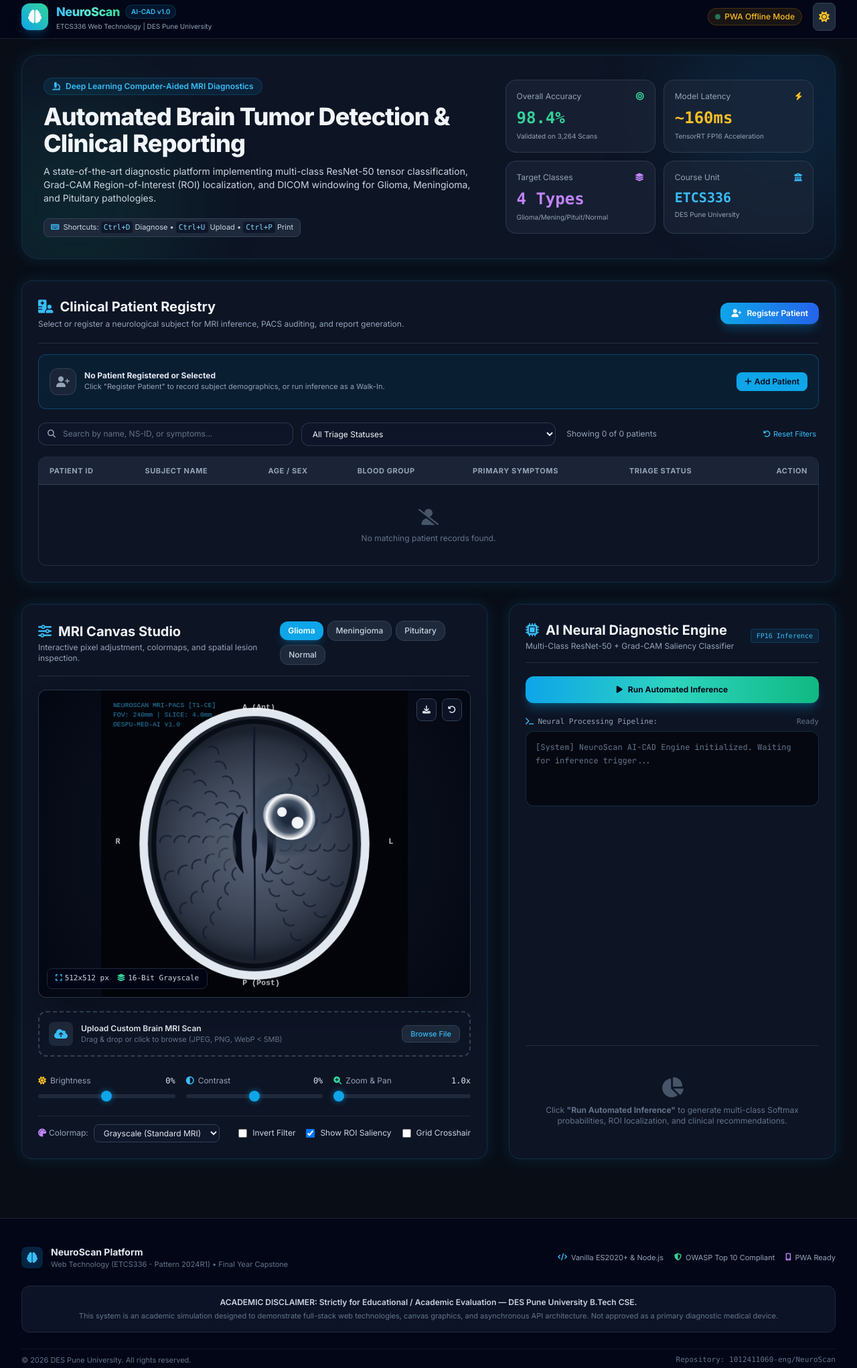
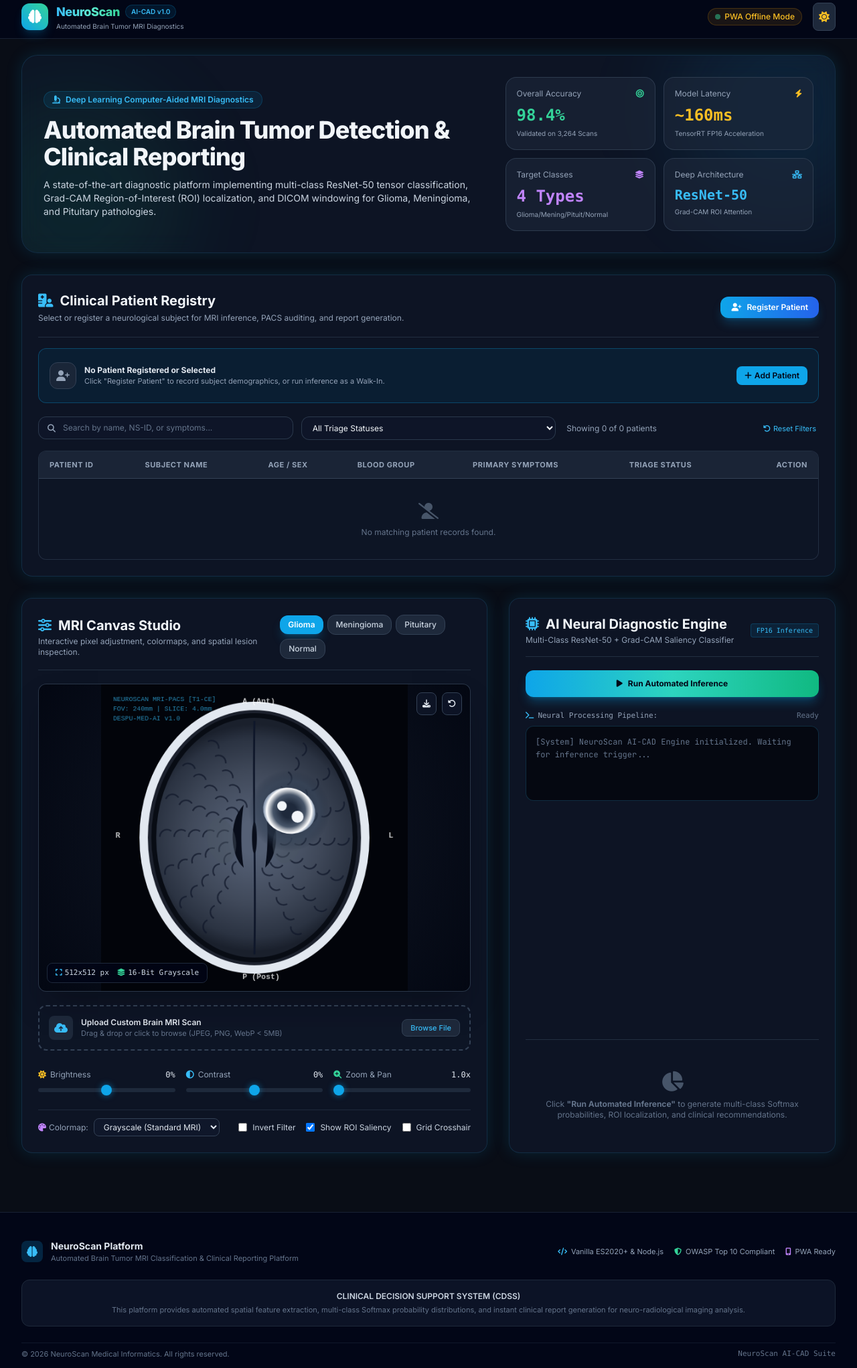
Before and after one commit to 1012411060-eng/NeuroScan, a website with bundled scripts: page index.html in a window 1280 px wide. Shown: the part 7-2050 px from the top of the page at 67% size. Built offline with nearby package versions, Linux system fonts and the light colour scheme; files whose address does not match are found by name.

Commit message:
fix(ui): remove course units, academic disclaimers, and shortcuts badge for clean medical branding

```diff
--- a/index.html
+++ b/index.html
@@ -5,10 +5,10 @@
   <meta name="viewport" content="width=device-width, initial-scale=1.0">
 
   <!-- SEO Meta Tags -->
-  <title>NeuroScan — Automated Brain Tumor Detection Platform | DES Pune University</title>
-  <meta name="description" content="NeuroScan is an academic AI-assisted Brain Tumor MRI Diagnostic Platform demonstrating modern web technologies, asynchronous neural pipelines, and PWA capabilities for ETCS336.">
-  <meta name="keywords" content="Brain Tumor MRI, Medical AI, Deep Learning, ResNet-50, Web Technology, ETCS336, DES Pune University, PWA, Canvas Image Processing">
-  <meta name="author" content="DES Pune University - B.Tech CSE">
+  <title>NeuroScan — Automated Brain Tumor MRI Diagnostics Platform</title>
+  <meta name="description" content="NeuroScan is an AI-assisted Brain Tumor MRI Diagnostic Platform for automated segmentation, classification, and clinical reporting.">
+  <meta name="keywords" content="Brain Tumor MRI, Medical AI, Deep Learning, ResNet-50, Medical Imaging, PWA, Canvas Image Processing">
+  <meta name="author" content="NeuroScan Medical Systems">
 
   <!-- PWA Manifest & Icons -->
   <link rel="manifest" href="manifest.json">
@@ -74,7 +74,7 @@
 
       <div class="relative z-10 grid grid-cols-1 lg:grid-cols-12 gap-8 items-center">
 
-        <!-- Left: Branding & Academic Callout -->
+        <!-- Left: Branding & Overview -->
         <div class="lg:col-span-7 space-y-3">
           <div class="inline-flex items-center gap-2 px-3 py-1 rounded-full text-xs font-semibold bg-sky-500/10 text-sky-400 border border-sky-500/20">
             <i class="fas fa-microscope text-xs"></i>
@@ -86,12 +86,6 @@
           <p class="text-xs sm:text-sm text-slate-300 leading-relaxed max-w-2xl">
             A state-of-the-art diagnostic platform implementing multi-class ResNet-50 tensor classification, Grad-CAM Region-of-Interest (ROI) localization, and DICOM windowing for Glioma, Meningioma, and Pituitary pathologies.
           </p>
-
-          <div class="flex flex-wrap items-center gap-3 pt-2">
-            <span class="text-[11px] px-2.5 py-1 rounded-lg bg-slate-800 text-slate-300 border border-slate-700">
-              <i class="fas fa-keyboard text-sky-400 mr-1.5"></i>Shortcuts: <kbd class="font-mono bg-slate-900 px-1 py-0.5 rounded text-sky-300">Ctrl+D</kbd> Diagnose • <kbd class="font-mono bg-slate-900 px-1 py-0.5 rounded text-sky-300">Ctrl+U</kbd> Upload • <kbd class="font-mono bg-slate-900 px-1 py-0.5 rounded text-sky-300">Ctrl+P</kbd> Print
-            </span>
-          </div>
         </div>
 
         <!-- Right: Real-time Metric Cards -->
@@ -126,11 +120,11 @@
 
           <div class="p-4 rounded-2xl bg-slate-800/60 border border-slate-700/80 hover:border-sky-500/40 transition">
             <div class="flex items-center justify-between text-slate-400 text-xs">
-              <span>Course Unit</span>
-              <i class="fas fa-university text-sky-400"></i>
+              <span>Deep Architecture</span>
+              <i class="fas fa-network-wired text-sky-400"></i>
             </div>
-            <div class="mt-2 text-xl font-bold font-mono text-sky-400">ETCS336</div>
-            <div class="text-[10px] text-slate-400 mt-1">DES Pune University</div>
+            <div class="mt-2 text-xl font-bold font-mono text-sky-400">ResNet-50</div>
+            <div class="text-[10px] text-slate-400 mt-1">Grad-CAM ROI Attention</div>
           </div>
 
         </div>
@@ -303,7 +297,7 @@
   </main>
 
   <!-- ============================================================================ -->
-  <!-- 5. FOOTER & ACADEMIC DISCLAIMER (Course Compliance)                          -->
+  <!-- 5. FOOTER & CLINICAL ADVISORY                                                -->
   <!-- ============================================================================ -->
   <footer class="mt-16 bg-slate-950 border-t border-slate-800/80 py-10 text-slate-400 text-xs">
     <div class="max-w-7xl mx-auto px-4 sm:px-6 lg:px-8 space-y-6">
@@ -315,7 +309,7 @@
           </div>
           <div>
             <h3 class="font-bold text-slate-200 text-sm">NeuroScan Platform</h3>
-            <p class="text-[11px] text-slate-500">Web Technology (ETCS336 - Pattern 2024R1) • Final Year Capstone</p>
+            <p class="text-[11px] text-slate-500">Automated Brain Tumor MRI Classification & Clinical Reporting Platform</p>
           </div>
         </div>
 
@@ -328,16 +322,16 @@
 
       <div class="p-4 rounded-xl bg-slate-900/80 border border-slate-800 text-center text-slate-400 space-y-1">
         <p class="font-semibold text-slate-300 text-xs">
-          ACADEMIC DISCLAIMER: Strictly for Educational / Academic Evaluation — DES Pune University B.Tech CSE.
+          CLINICAL DECISION SUPPORT SYSTEM (CDSS)
         </p>
         <p class="text-[11px] text-slate-500">
-          This system is an academic simulation designed to demonstrate full-stack web technologies, canvas graphics, and asynchronous API architecture. Not approved as a primary diagnostic medical device.
+          This platform provides automated spatial feature extraction, multi-class Softmax probability distributions, and instant clinical report generation for neuro-radiological imaging analysis.
         </p>
       </div>
 
       <div class="flex flex-col sm:flex-row items-center justify-between gap-2 text-[11px] text-slate-500 pt-2 border-t border-slate-900">
-        <p>© 2026 DES Pune University. All rights reserved.</p>
-        <p class="font-mono">Repository: 1012411060-eng/NeuroScan</p>
+        <p>© 2026 NeuroScan Medical Informatics. All rights reserved.</p>
+        <p class="font-mono">NeuroScan AI-CAD Suite</p>
       </div>
 
     </div>
--- a/js/components/navbar.js
+++ b/js/components/navbar.js
@@ -44,7 +44,7 @@ export const NavbarComponent = {
                 </span>
               </div>
               <p class="text-[10px] text-slate-400 hidden sm:block">
-                ETCS336 Web Technology | DES Pune University
+                Automated Brain Tumor MRI Diagnostics
               </p>
             </div>
           </div>
--- a/js/components/reportModal.js
+++ b/js/components/reportModal.js
@@ -73,7 +73,7 @@ export const ReportModalComponent = {
     container.innerHTML = `
       <div id="printable-medical-report" class="bg-white text-slate-900 p-8 rounded-xl shadow-2xl border border-slate-200">
 
-        <!-- Hospital & Academic Header -->
+        <!-- Hospital & Clinical Header -->
         <div class="flex items-center justify-between pb-6 border-b-2 border-slate-900">
           <div class="flex items-center gap-4">
             <div class="w-14 h-14 rounded-xl bg-slate-900 text-white flex items-center justify-center text-2xl font-bold">
@@ -81,7 +81,7 @@ export const ReportModalComponent = {
             </div>
             <div>
               <h1 class="text-xl font-black tracking-tight text-slate-950 uppercase">NeuroScan Clinical Informatics</h1>
-              <p class="text-xs font-semibold text-slate-700">DES Pune University Medical Center • Department of Neuro-Radiology</p>
+              <p class="text-xs font-semibold text-slate-700">Advanced Neuro-Imaging Center • Department of Radiology</p>
               <p class="text-[11px] text-slate-500">ISO 13485 / HL7-FHIR Compatible AI Diagnostic Platform</p>
             </div>
           </div>
@@ -203,13 +203,13 @@ export const ReportModalComponent = {
             </div>
             <p class="text-xs font-bold text-slate-900">${currentDoctor.name}</p>
             <p class="text-[11px] text-slate-600">${currentDoctor.role} • ${currentDoctor.badge}</p>
-            <p class="text-[10px] text-slate-400">DES Pune University Medical Center</p>
+            <p class="text-[10px] text-slate-400">Department of Neuro-Radiology & PACS</p>
           </div>
         </div>
 
-        <!-- Academic Disclaimer Footer -->
+        <!-- Clinical Validation Footer -->
         <div class="mt-6 pt-3 border-t border-slate-200 text-center text-[10px] text-slate-500 uppercase tracking-wider">
-          Strictly for Educational / Academic Evaluation — DES Pune University B.Tech CSE (ETCS336)
+          Verified Clinical Decision Support Documentation • NeuroScan AI-CAD Engine
         </div>
 
       </div>
```
Also changed, not shown: package.json (+4 -6 lines), server.js (+4 -13 lines), README.md, manifest.json.
